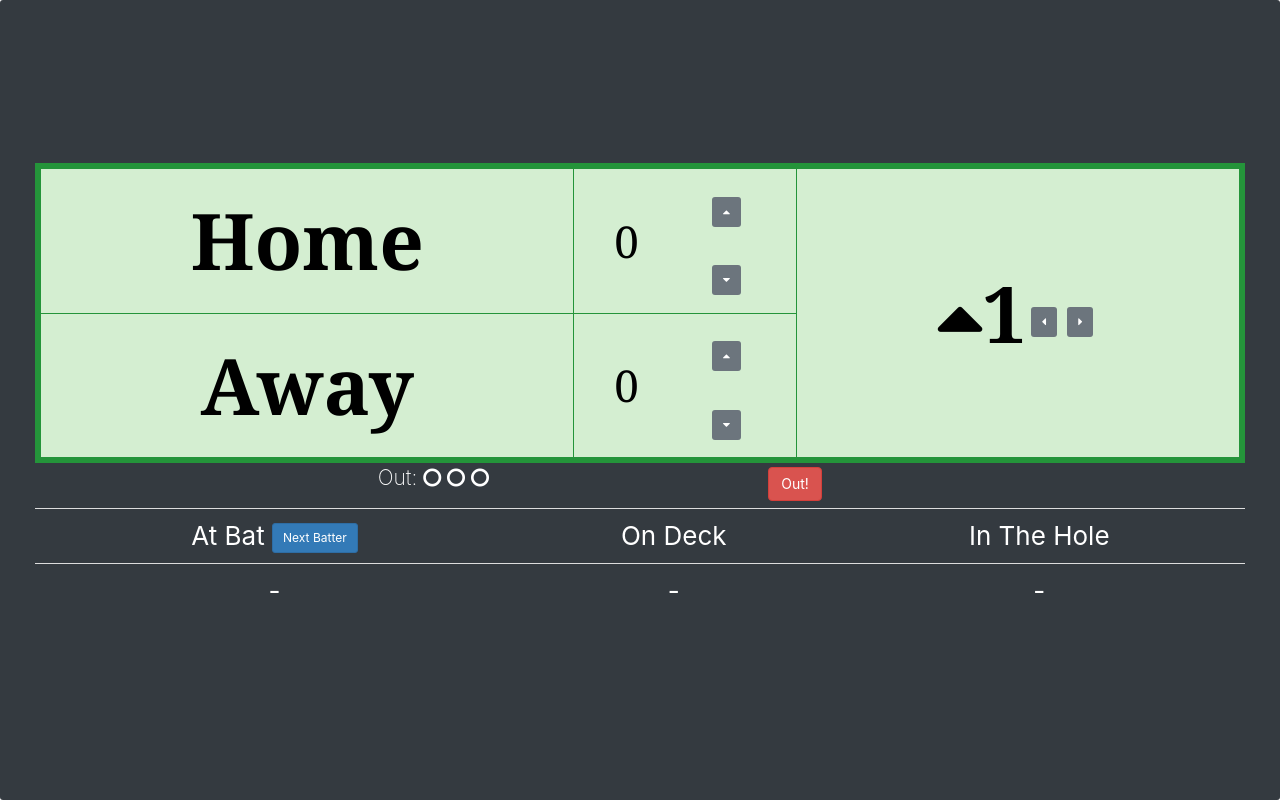
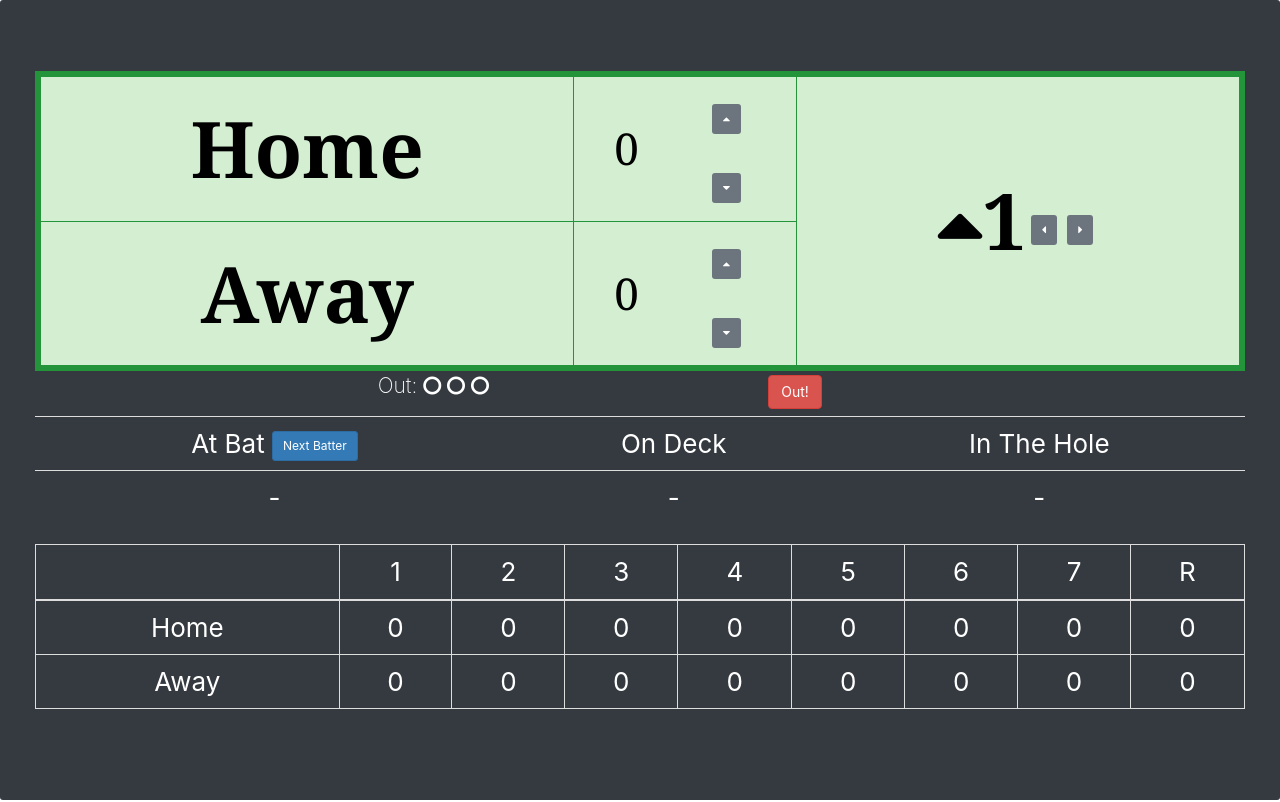
Before and after one commit to bgibz/Softball, a React (Create React App) app: page / in a window 1280 px wide. Shown: the top 802 px of the page. Built offline with nearby package versions, Linux system fonts and the light colour scheme; no server answers.

Commit message:
add an inning by inning scoreboard

```diff
--- a/src/Scoreboard.css
+++ b/src/Scoreboard.css
@@ -82,3 +82,7 @@ button.tableButton .btn .btn-secondary {
 table.table .table-dark {
   table-layout: fixed;
 }
+
+table.scoreTable {
+  color: white;
+}
--- a/src/Scoreboard.jsx
+++ b/src/Scoreboard.jsx
@@ -13,7 +13,8 @@ class Scoreboard extends React.Component {
             awayscore: 0,
             home: 'Home',
             away: 'Away',
-            outs: 0
+            outs: 0,
+            scoreboard: [0,0,0,0,0,0,0,0,0,0,0,0,0,0,0,0]
         };
 
         this.handleChange = this.handleChange.bind(this);
@@ -77,24 +78,48 @@ class Scoreboard extends React.Component {
 
     incrementScore(team) {
         if (team === "home") {
+            var scoreboardIndex = (this.state.inning * 2) - 2;
+            var scoreboardCopy = this.state.scoreboard;
+            scoreboardCopy[scoreboardIndex] += 1;
             this.setState((state) => {
-                return { homescore: state.homescore + 1 }
+                return {
+                    homescore: state.homescore + 1,
+                    scoreboard: scoreboardCopy
+                 }
             });
         } else{
+            var scoreboardIndex = (this.state.inning * 2) - 1;
+            var scoreboardCopy = this.state.scoreboard;
+            scoreboardCopy[scoreboardIndex] += 1;
             this.setState((state) => {
-                return { awayscore: state.awayscore + 1 }
+                return {
+                    awayscore: state.awayscore + 1,
+                    scoreboard: scoreboardCopy
+                }
             });
         }
     }
 
     decrementScore(team) {
         if (team === "home") {
+            var scoreboardIndex = (this.state.inning * 2) - 2;
+            var scoreboardCopy = this.state.scoreboard;
+            scoreboardCopy[scoreboardIndex] -= 1;
             this.setState((state) => {
-                return { homescore: state.homescore - 1 }
+                return {
+                    homescore: state.homescore - 1,
+                    scoreboard: scoreboardCopy
+                }
             });
         } else{
             this.setState((state) => {
-                return { awayscore: state.awayscore - 1 }
+                var scoreboardIndex = (this.state.inning * 2) - 1;
+                var scoreboardCopy = this.state.scoreboard;
+                scoreboardCopy[scoreboardIndex] -= 1;
+                return {
+                    awayscore: state.awayscore - 1,
+                    scoreboard: scoreboardCopy
+                }
             });
         }
     }
@@ -196,6 +221,49 @@ class Scoreboard extends React.Component {
                         < UpcomingBatters entries={this.props.topOfOrder} nextBatter = {this.props.nextBatter} />
                     </div>
                 </div>
+                    <div className = "row">
+                    <div className = "col-sm-12">
+                    <table className="table table-bordered scoreTable">
+                        <thead>
+                            <tr>
+                                <td></td>
+                                <td>1</td>
+                                <td>2</td>
+                                <td>3</td>
+                                <td>4</td>
+                                <td>5</td>
+                                <td>6</td>
+                                <td>7</td>
+                                <td>R</td>
+                            </tr>
+                        </thead>
+                        <tbody>
+                            <tr>
+                                <td>Home</td>
+                                <td>{this.state.scoreboard[0]}</td>
+                                <td>{this.state.scoreboard[2]}</td>
+                                <td>{this.state.scoreboard[4]}</td>
+                                <td>{this.state.scoreboard[6]}</td>
+                                <td>{this.state.scoreboard[8]}</td>
+                                <td>{this.state.scoreboard[10]}</td>
+                                <td>{this.state.scoreboard[12]}</td>
+                                <td>{this.state.homescore}</td>
+                            </tr>
+                            <tr>
+                                <td>Away</td>
+                                <td>{this.state.scoreboard[1]}</td>
+                                <td>{this.state.scoreboard[3]}</td>
+                                <td>{this.state.scoreboard[5]}</td>
+                                <td>{this.state.scoreboard[7]}</td>
+                                <td>{this.state.scoreboard[9]}</td>
+                                <td>{this.state.scoreboard[11]}</td>
+                                <td>{this.state.scoreboard[13]}</td>
+                                <td>{this.state.awayscore}</td>
+                            </tr>
+                        </tbody>
+                    </table>
+                    </div>
+                    </div>
                 </div>
             </div>
         );
--- a/src/walkupService.js
+++ b/src/walkupService.js
@@ -8,7 +8,7 @@ import seanSound from './media/Sean.mp3';
 import mattSound from './media/Matt.mp3';
 import juliaSound from './media/Julia.mp3';
 import mikeSound from './media/Mike.mp3';
-
+import sarahSound from './media/Sarah.mp3';
 
 class walkupService {
     constructor() {
@@ -45,6 +45,9 @@ class walkupService {
         const mike = new Howl ({
             src: [mikeSound]
         });
+        const sarah = new Howl ({
+            src:[sarahSound]
+        });
         this.sounds = new Map();
         this.sounds.set('Alyssa', alyssa);
         this.sounds.set('Danica', danica);
@@ -55,6 +58,7 @@ class walkupService {
         this.sounds.set('Matt', matt);
         this.sounds.set('Julia', julia);
         this.sounds.set('Mike', mike);
+        this.sounds.set('Sarah', sarah);
     }
 
     playWalkup(playerName){
```
